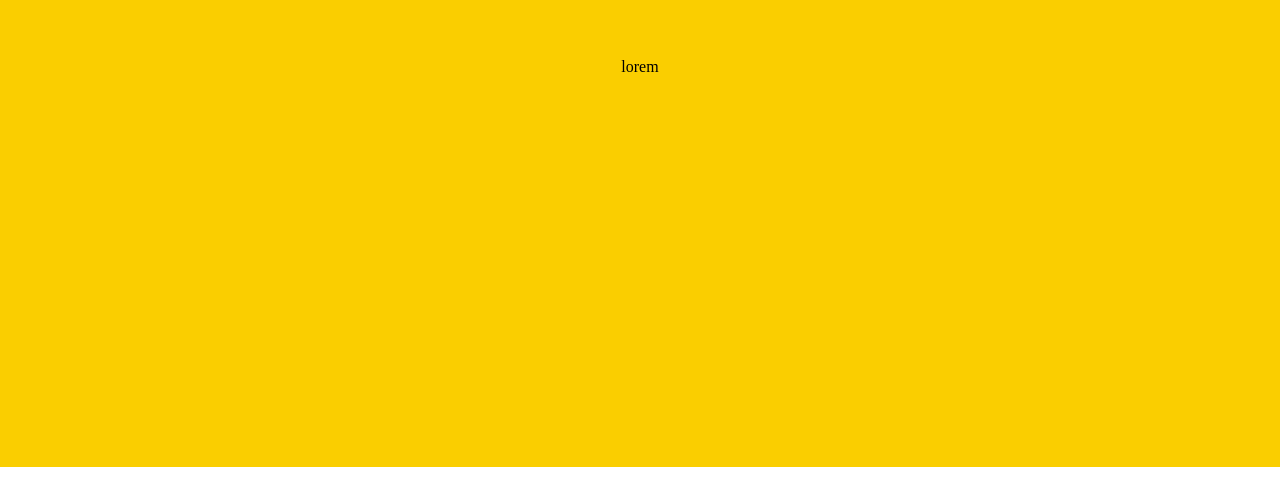
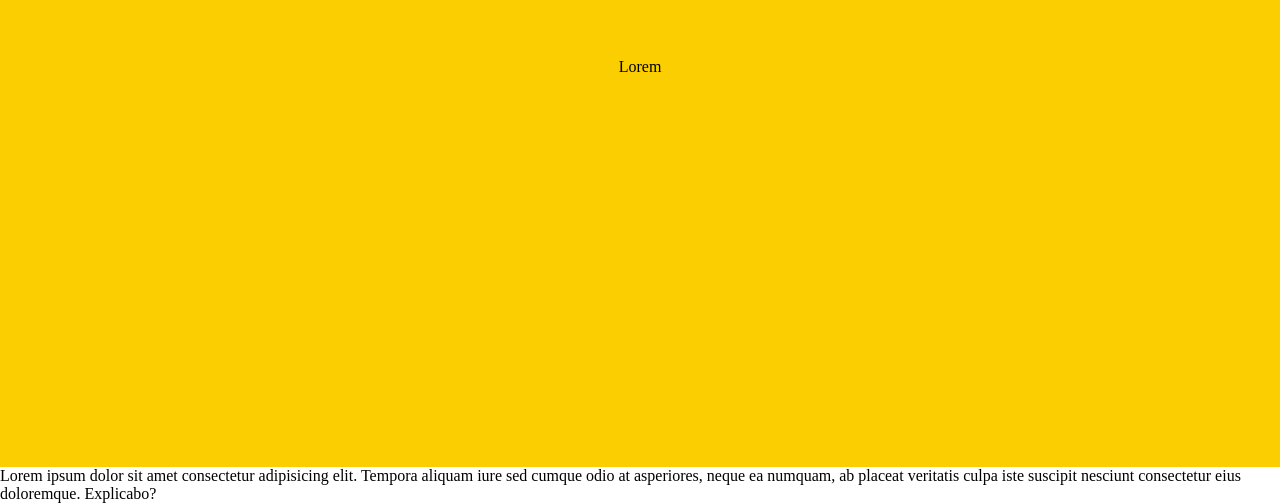
Before and after one commit to A1lme/alme, a plain HTML site: page index.html in a window 1280 px wide. Shown: the part 1133-1636 px from the top of the page. Before the commit the page ends 1600 px from the top, so only its background shows below. Drawn offline with Linux system fonts and the light colour scheme.

Commit message:
додаю новий файл и зминено

```diff
--- a/index.html
+++ b/index.html
@@ -12,6 +12,7 @@
     <h2>Lorem ipsum dolor sit amet.Lorem ipsum dolor sit amet.Lorem ipsum dolor sit amet.Lorem ipsum dolor sit amet.Lorem ipsum dolor sit amet.Lorem ipsum dolor sit amet.Lorem ipsum dolor sit amet.Lorem ipsum dolor sit amet.Lorem ipsum dolor sit amet.Lorem ipsum dolor sit amet.Lorem ipsum dolor sit amet.Lorem ipsum dolor sit amet.Lorem ipsum dolor sit amet.</h2>
 
    </section>
-   <section class="secondscreen">lorem</section>
+   <section class="secondscreen">Lorem</section>
+   <p>Lorem ipsum dolor sit amet consectetur adipisicing elit. Tempora aliquam iure sed cumque odio at asperiores, neque ea numquam, ab placeat veritatis culpa iste suscipit nesciunt consectetur eius doloremque. Explicabo?</p>
 </body>
 </html>
```
Also changed, not shown: about.html (added).
